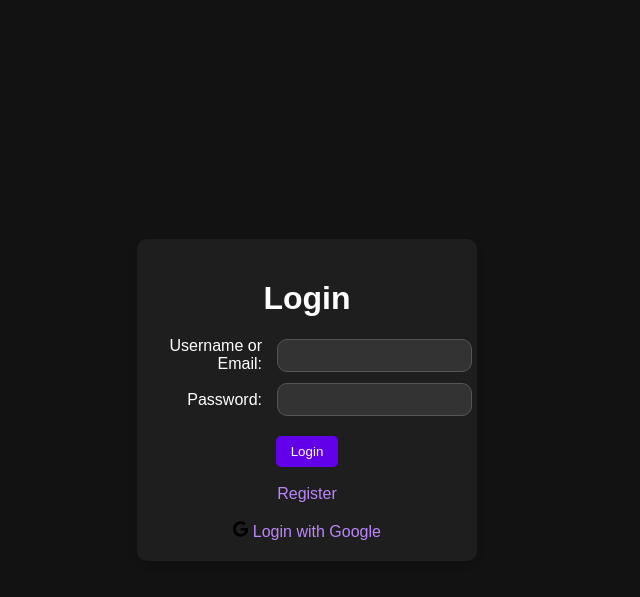
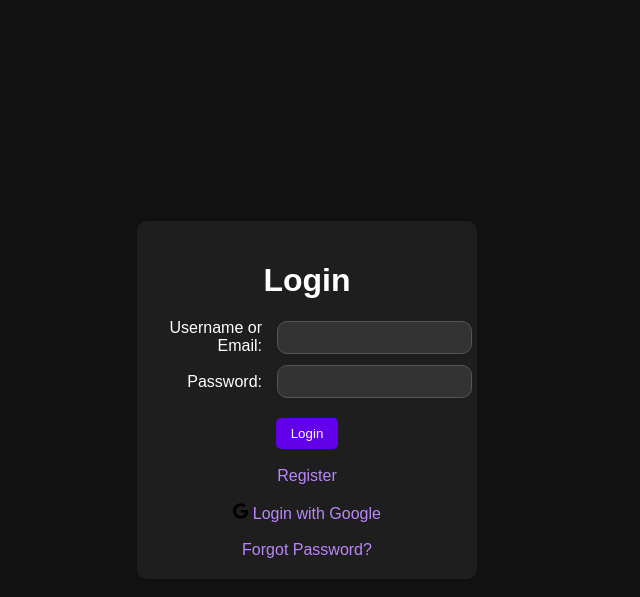
Before and after one commit to dharaaaaa528/majorprojectfinal, a PHP site: page /majorprojectfinal/login.php in a window 1280 px wide. Shown: the top 597 px of the page, without its empty margins (333-973 px from the left). Run offline with PHP 8.4, Linux system fonts and the light colour scheme.

Commit message:
Update login.php

```diff
--- a/major-project/login.php
+++ b/major-project/login.php
@@ -168,6 +168,8 @@ if ($_SERVER["REQUEST_METHOD"] === "POST") {
             </span>
             Login with Google
         </a>
+        <br><br>
+        <a href="reset_request.php">Forgot Password?</a> <!-- Forgot Password link added -->
     </div>
 </body>
-</html
+</html>
```
